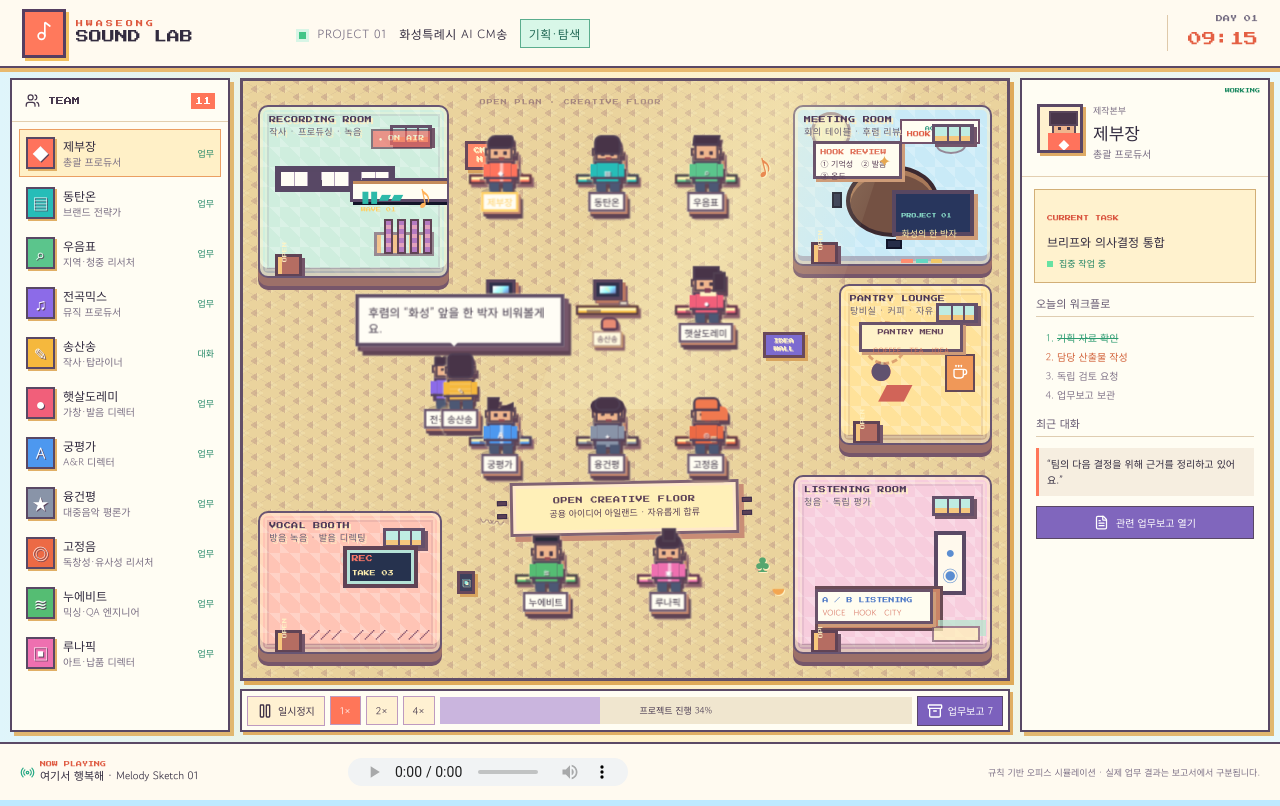
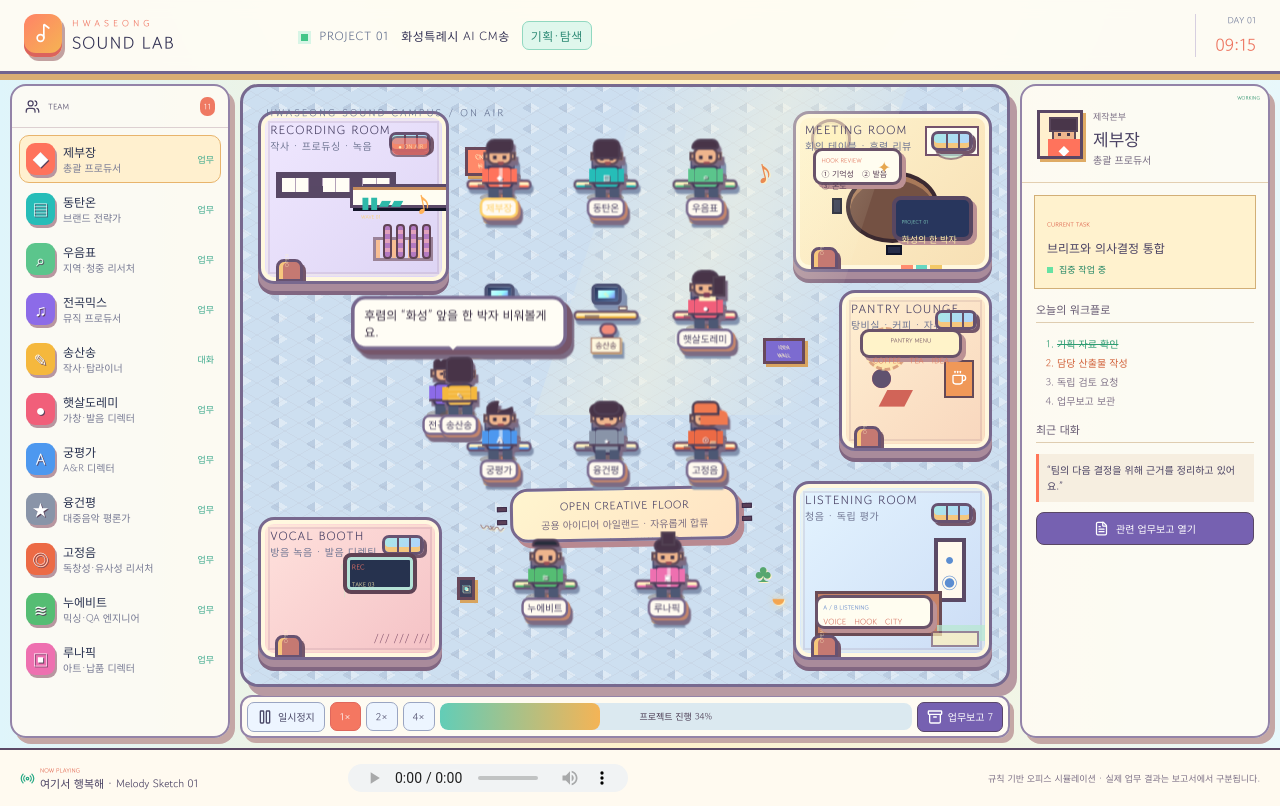
Before and after one commit to heekeunlee/hwasung_CM_contest, a React (Vite) app: page / in a window 1280 px wide. Built offline with nearby package versions, Linux system fonts and the light colour scheme.

Commit message:
Shift office visual language to isometric broadcast studio

```diff
--- a/src/main.jsx
+++ b/src/main.jsx
@@ -3,4 +3,5 @@ import { createRoot } from 'react-dom/client'
 import App from './App'
 import './styles.css'
 import './creative-rooms.css'
+import './vector-broadcast.css'
 createRoot(document.getElementById('root')).render(<StrictMode><App /></StrictMode>)
--- /dev/null
+++ b/src/vector-broadcast.css
@@ -0,0 +1,21 @@
+/* Vector/isometric broadcast-studio visual language. Loaded after the pixel baseline. */
+:root{--pixel:'Gowun Dodum',sans-serif;--ink:#28314f;--violet:#6958a8;--coral:#f47761;--mint:#61cdb8;--cream:#fffaf0}
+body{background:radial-gradient(circle at 50% -20%,#fff7d9 0,#e4f4ef 42%,#c9d9ef 100%);color:var(--ink)}
+.topbar{height:74px;background:rgba(255,252,243,.92);border-bottom:3px solid #71648f;box-shadow:0 6px 0 #d9ae73;padding:0 24px;backdrop-filter:blur(8px)}
+.brand-mark{background:linear-gradient(135deg,#ff8367,#f5b652);color:#fff;border:0;border-radius:12px;box-shadow:inset 0 -4px #db635d,3px 4px #c2a1a0}
+.brand p{font:700 9px 'Gowun Dodum';letter-spacing:4px;color:#ef715d}.brand h1{font:800 17px 'Gowun Dodum';letter-spacing:1px;color:#313052}.project-status{color:#64718e}.project-status b{color:#313052}.project-status em{background:#dff7ec;color:#328d78;border:1px solid #91d8c0;border-radius:7px}.clock{border-color:#d7cfe0}.clock span{font:700 9px 'Gowun Dodum';color:#727b99}.clock b{font:800 17px 'Gowun Dodum';color:#ed735e}
+.panel{background:rgba(255,252,244,.86);border:2px solid #9383a8;box-shadow:5px 6px 0 #c4a7a5;border-radius:16px}.panel-title{border-bottom:1px solid #ddd0d1;color:#4a4263;font-weight:700}.panel-title span{background:#ef7962;border-radius:7px;color:#fff}
+.team-list button:hover,.team-list button.active{background:#fff0cf;border-color:#e8b46c;border-radius:10px}.team-list i{border:0;border-radius:9px;box-shadow:2px 3px 0 #b896a0;color:#fff;font-size:16px}.team-list small{color:#777a94}.team-list em{color:#3eaa8e}
+.world{background-color:#cddff0;background-image:linear-gradient(30deg,#ffffff55 12%,transparent 12.5%,transparent 87%,#7388aa33 87.5%),linear-gradient(150deg,#ffffff55 12%,transparent 12.5%,transparent 87%,#7388aa33 87.5%);background-size:36px 21px;border:3px solid #77698f;border-radius:18px;box-shadow:7px 9px 0 #b89aa2;overflow:hidden}
+.world:before{content:'HWASEONG SOUND CAMPUS  /  ON AIR';left:3%;top:3%;font:700 10px 'Gowun Dodum';letter-spacing:2px;color:#667392;opacity:1}
+.grid{opacity:.16}.sunbeam{background:linear-gradient(100deg,transparent,#fff9d966,transparent)}
+.room{border:3px solid #78688e!important;border-radius:16px!important;background-color:#fffaf0!important;background-image:linear-gradient(135deg,#ffffffaa,#f2e7e3)!important;box-shadow:0 7px 0 #a98b9b,0 11px 0 #816681,inset 0 0 0 4px #fff8df!important;}
+.room.teal{background:linear-gradient(135deg,#e7fff4,#cceeea)!important}.room.amber{background:linear-gradient(135deg,#fff4ce,#f7dfb4)!important}.room.purple{background:linear-gradient(135deg,#f0e8ff,#ddd4f4)!important}.room.orange{background:linear-gradient(135deg,#fff0d2,#f8d6bd)!important}.room.red{background:linear-gradient(135deg,#ffe2dd,#f4c1c5)!important}.room.blue{background:linear-gradient(135deg,#e4f4ff,#cbdcf5)!important}
+.room h2{font:800 12px 'Gowun Dodum';letter-spacing:1px;color:#494165;text-shadow:none}.room h2 small{font:10px 'Gowun Dodum';color:#707693;font-weight:600}
+.collab-island{border:3px solid #78688e;background:linear-gradient(135deg,#fff5cf,#ffe3c3);border-radius:18px;box-shadow:5px 6px 0 #b88991;transform:rotate(-1deg)}.collab-island b{font:800 11px 'Gowun Dodum';color:#494165}.collab-island span{font-size:10px;color:#7e7083}
+.workstation{filter:drop-shadow(2px 4px 0 #8292ae);scale:1.12}.workstation .monitor{background:linear-gradient(145deg,#29375c,#536b99);border:3px solid #4d5275;border-radius:5px;box-shadow:3px 3px 0 #8392b3}.workstation .monitor i{background:linear-gradient(135deg,#99ffe5,#70b9dd 58%,#5e6bb1)}.workstation .desk-top{border:2px solid #675271;border-radius:4px;box-shadow:inset 0 3px #fff1c0}.workstation .chair{border-radius:8px;background:#f28b79;border-color:#675271}
+.room-door{border-radius:8px 8px 0 0;background:#c57972;border-color:#675271}.room-window{border-radius:7px;background:linear-gradient(135deg,#a9e9e6,#b1cfff);border-color:#675271}.whiteboard,.slide-screen,.pantry-board,.score-board{border-radius:9px;box-shadow:4px 4px 0 #bc9194}.on-air{border-radius:7px}.acoustic-panels i{border-radius:4px}.booth-window{border-radius:8px}
+.person{scale:1.2;filter:drop-shadow(2px 4px 0 #7c6b83);image-rendering:auto}.person .body{border-radius:7px}.body .hair{border-radius:8px 8px 3px 3px}.body .face{border-radius:6px}.body .shirt{border-radius:5px;border:2px solid #443b5c}.nameplate{border-radius:6px;background:#fffaf0;border-color:#78688e;color:#4a4263;box-shadow:2px 2px #c39a87}.bubble{border-radius:12px;border-color:#78688e;box-shadow:4px 4px #a88b98}
+.controls{background:rgba(255,252,244,.9);border:2px solid #9383a8;box-shadow:4px 5px #c4a7a5;border-radius:12px}.controls button{background:#edf5ff;border-color:#9aa5c2;color:#4c4a69;border-radius:7px}.controls button.active{background:#f47761;color:#fff;border-color:#df685d}.controls span{background:#dbe9f0;border-radius:8px}.controls span i{background:linear-gradient(90deg,#62cdb7,#f4b456)!important;border-radius:8px}.report-btn{background:#7661b1!important;color:#fff!important}
+.right-panel .profile-head,.now-card,.mini-section{color:#4a4263}.open-reports{border-radius:8px;background:#7661b1!important}
+footer{background:rgba(255,252,244,.92);border-top:2px solid #9383a8;color:#4a4263}footer audio{accent-color:#7661b1}
```
